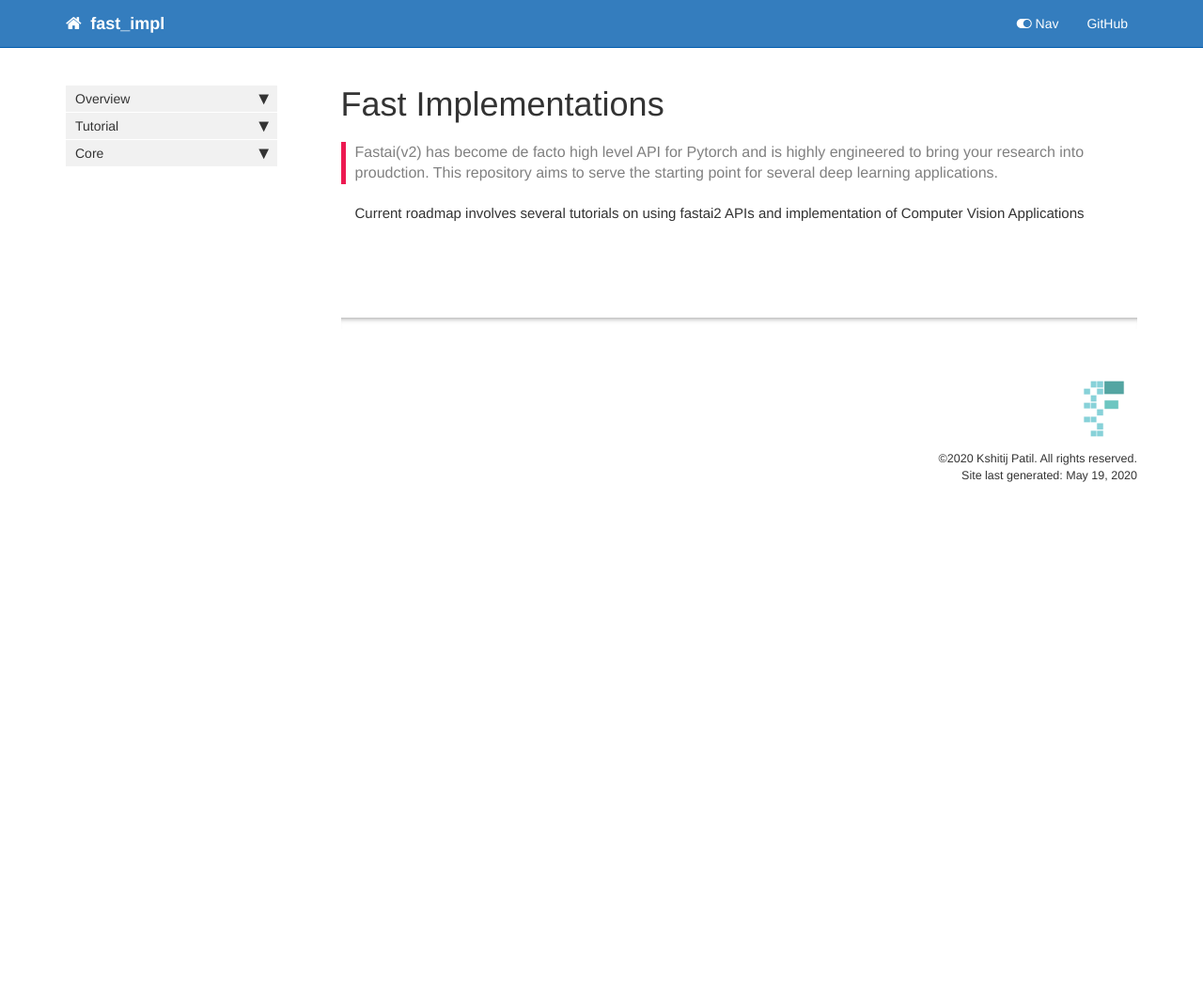
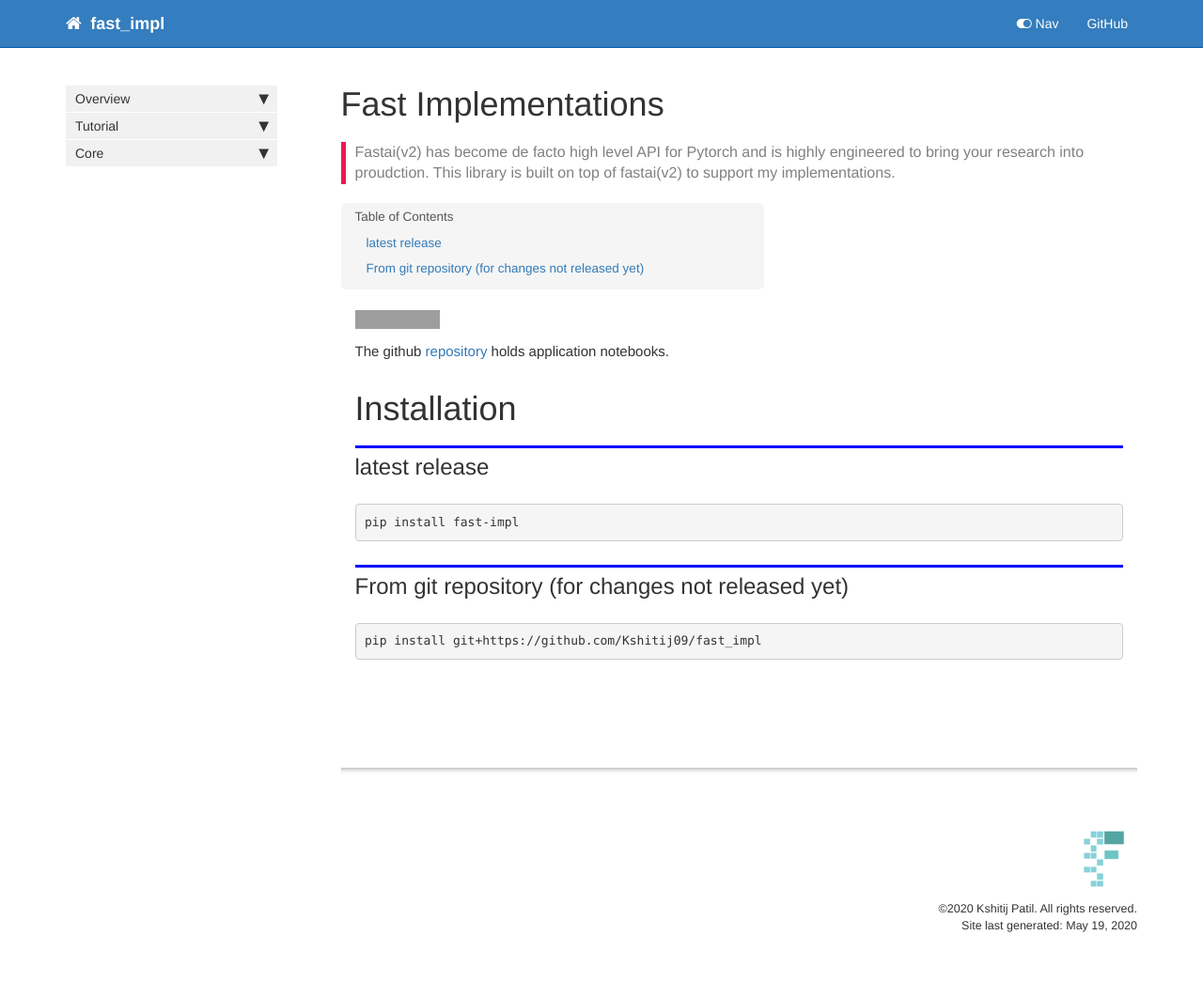
Before and after one commit to Kshitij09/fast_impl, a Jekyll site: the page built from docs/index.html, in a window 1280 px wide. Shown: the whole page at 94% size. Built offline with Jekyll 4.4.1, drawn with Linux system fonts in a browser that asks for light colours; nearby versions of some CDN libraries; comment, search, counter and statistics services are not loaded; before the commit the page ends 900 px from its top, so only the background shows below that; grey boxes are pictures that could not be loaded.

Commit message:
Sync README.md and index.ipynb
Signed-off-:by Kshitij Patil <kshitijpatil98@gmail.com>

```diff
--- a/docs/index.html
+++ b/docs/index.html
@@ -5,8 +5,8 @@ title: Fast Implementations
 keywords: fastai
 sidebar: home_sidebar
 
-summary: "Fastai(v2) has become de facto high level API for Pytorch and is highly engineered to bring your research into proudction. This repository aims to serve the starting point for several deep learning applications."
-description: "Fastai(v2) has become de facto high level API for Pytorch and is highly engineered to bring your research into proudction. This repository aims to serve the starting point for several deep learning applications."
+summary: "Fastai(v2) has become de facto high level API for Pytorch and is highly engineered to bring your research into proudction. This library is built on top of fastai(v2) to support my implementations. "
+description: "Fastai(v2) has become de facto high level API for Pytorch and is highly engineered to bring your research into proudction. This library is built on top of fastai(v2) to support my implementations. "
 ---
 <!--
 
@@ -29,7 +29,12 @@ description: "Fastai(v2) has become de facto high level API for Pytorch and is h
 
 <div class="cell border-box-sizing text_cell rendered"><div class="inner_cell">
 <div class="text_cell_render border-box-sizing rendered_html">
-<p>Current roadmap involves several tutorials on using fastai2 APIs and implementation of Computer Vision Applications</p>
+<p><a href="https://badge.fury.io/py/fast-impl"><img src="https://badge.fury.io/py/fast-impl.svg" alt="PyPI version"></a></p>
+<p>The github <a href="https://github.com/Kshitij09/fast_impl/">repository</a> holds application notebooks.</p>
+<h1 id="Installation">Installation<a class="anchor-link" href="#Installation"> </a></h1><h2 id="latest-release">latest release<a class="anchor-link" href="#latest-release"> </a></h2><div class="highlight"><pre><span></span>pip install fast-impl
+</pre></div>
+<h2 id="From-git-repository-(for-changes-not-released-yet)">From git repository (for changes not released yet)<a class="anchor-link" href="#From-git-repository-(for-changes-not-released-yet)"> </a></h2><div class="highlight"><pre><span></span>pip install git+https://github.com/Kshitij09/fast_impl
+</pre></div>
 
 </div>
 </div>
```
Also changed, not shown: README.md, 1 other file.
